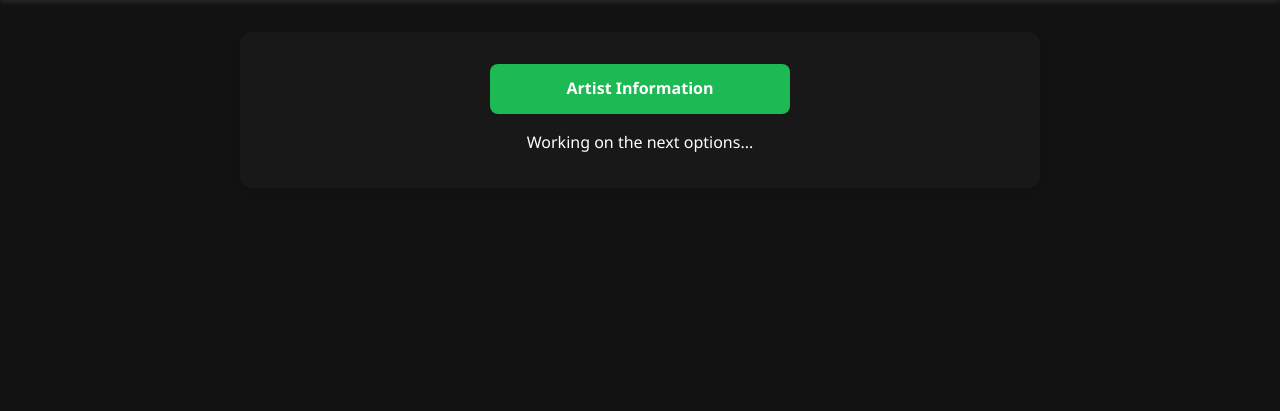
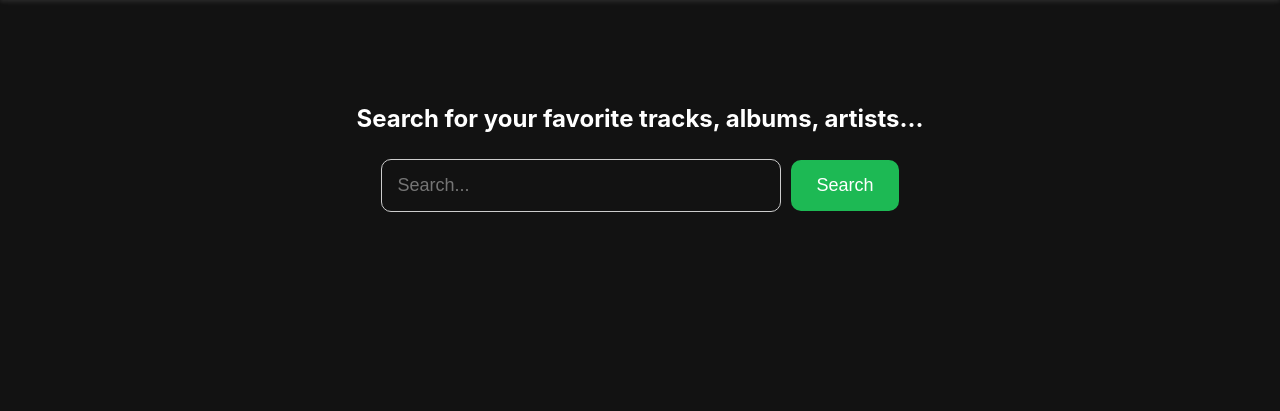
Before and after one commit to caarlos-04/projecteWeb, a Django app: page /info/ in a window 1280 px wide. Shown: the part 70-481 px from the top of the page. Run offline with Django 5.2, Linux system fonts and the light colour scheme; a user stored in the database is signed in.

Commit message:
info search

```diff
--- a/web/templates/info.html
+++ b/web/templates/info.html
@@ -1,37 +1,75 @@
 {% extends 'base.html' %}
-{% block title %}Información{% endblock %}
+{% block title %}Information{% endblock %}
 
 {% block content %}
-<div class="info-container">
-    <a href="/info/artist-info" class="menu-button">Artist Information</a>
-    <a>Working on the next options...</a>
+<div class="search-section">
+  <h2>Search for your favorite tracks, albums, artists...</h2>
+  <div class="search-container">
+    <input type="text" id="input-search" placeholder="Search..." />
+    <button id="search-button">Search</button>
+  </div>
 </div>
 
+<script>
+const accessToken = "YOUR_SPOTIFY_ACCESS_TOKEN";
+
+document.getElementById("search-button").addEventListener("click", async function() {
+  const query = document.getElementById("input-search").value;
+  if (!query) return;
+
+  const url = `https://api.spotify.com/v1/search?q=${encodeURIComponent(query)}&type=track,artist,album&limit=5`;
+
+  const response = await fetch(url, {
+    headers: {
+      "Authorization": `Bearer ${accessToken}`
+    }
+  });
+
+  const data = await response.json();
+  console.log(data);
+});
+</script>
+
+
 <style>
-.info-container {
-    display: flex;
-    flex-direction: column;
-    align-items: center;
-    gap: 1rem;
-    margin-top: 2rem;
+
+.search-section {
+  text-align: center;
+  margin-top: 100px;
+  color: white;
 }
 
-.menu-button {
-    display: block;
-    padding: 12px 20px;
-    background-color: #1DB954;
-    color: white;
-    text-align: center;
-    text-decoration: none;
-    border-radius: 8px;
-    font-weight: bold;
-    transition: background-color 0.3s ease;
-    width: 100%;
-    max-width: 300px;
+.search-container {
+  margin-top: 20px;
+  display: flex;
+  justify-content: center;
+  align-items: center;
+  gap: 10px;
 }
 
-.menu-button:hover {
-    background-color: #17a444;
+#input-search {
+  padding: 15px;
+  width: 400px;
+  font-size: 18px;
+  border-radius: 10px;
+  border: 1px solid #ccc;
+  background-color: #121212;
+  color: white;
 }
+
+button {
+  background-color: #1DB954;
+  color: white;
+  padding: 15px 25px;
+  font-size: 18px;
+  border: none;
+  border-radius: 10px;
+  cursor: pointer;
+}
+
+button:hover {
+  background-color: #1ed760;
+}
+
 </style>
 {% endblock %}
```
Also changed, not shown: db.sqlite3 (added), 2 other files.
